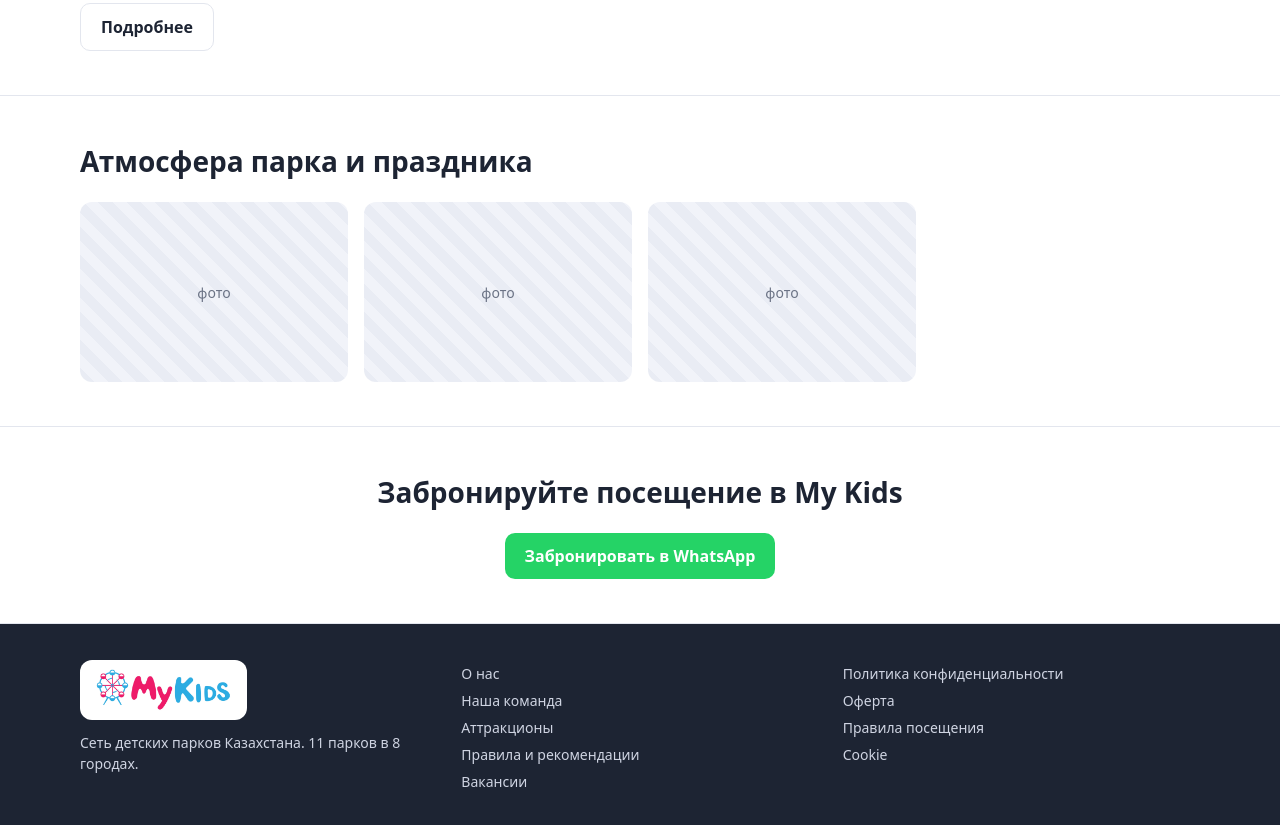
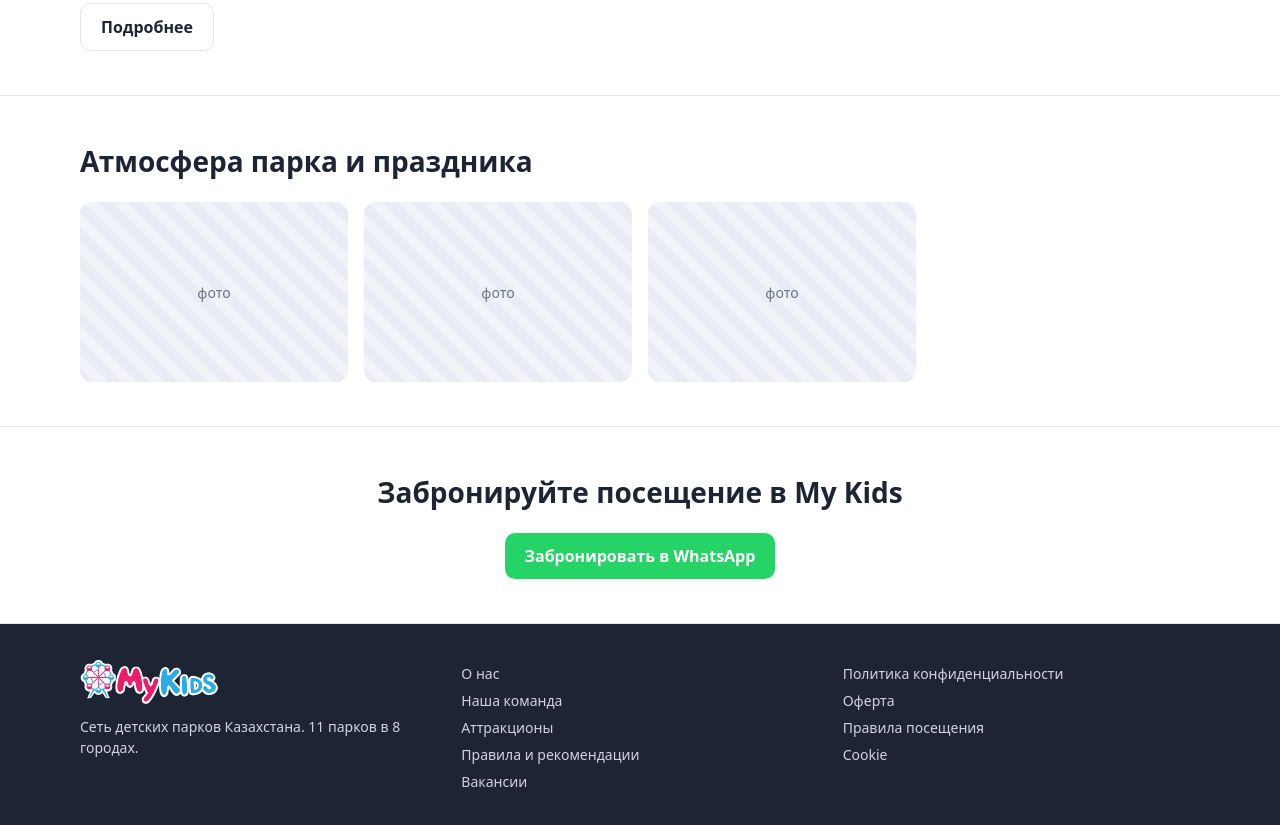
Before and after one commit to bouquet2025/mykids-preview, a plain HTML site: page index.html in a window 1280 px wide. Shown: the part 3231-4056 px from the top of the page. Drawn offline with Linux system fonts and the light colour scheme.

Commit message:
chore: update preview

```diff
--- a/style.css
+++ b/style.css
@@ -58,4 +58,4 @@ table{display:block;overflow-x:auto}
 @media(max-width:860px){.hgrid{grid-template-columns:1fr}.hgrid .ph{min-height:180px}}
 .logo img{display:block;height:40px;width:auto}
 
-footer .flogo{display:block;width:fit-content;background:#fff;border-radius:12px;padding:8px 14px;margin-bottom:12px}footer .flogo img{display:block;height:44px;width:auto}
+footer .flogo{display:block;width:fit-content;padding:0;margin-bottom:12px}footer .flogo img{display:block;height:44px;width:auto}
```
